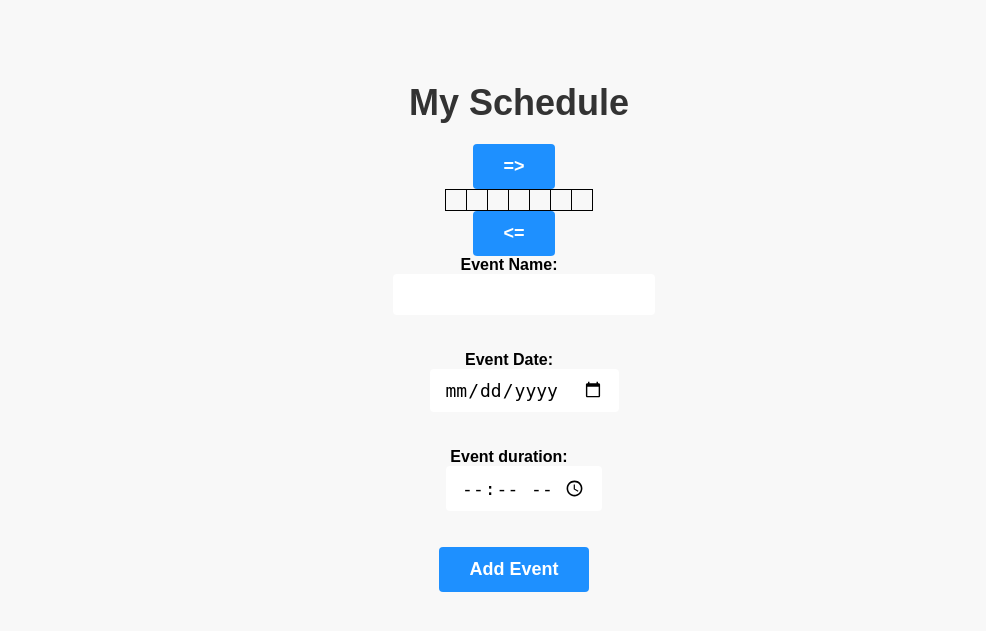
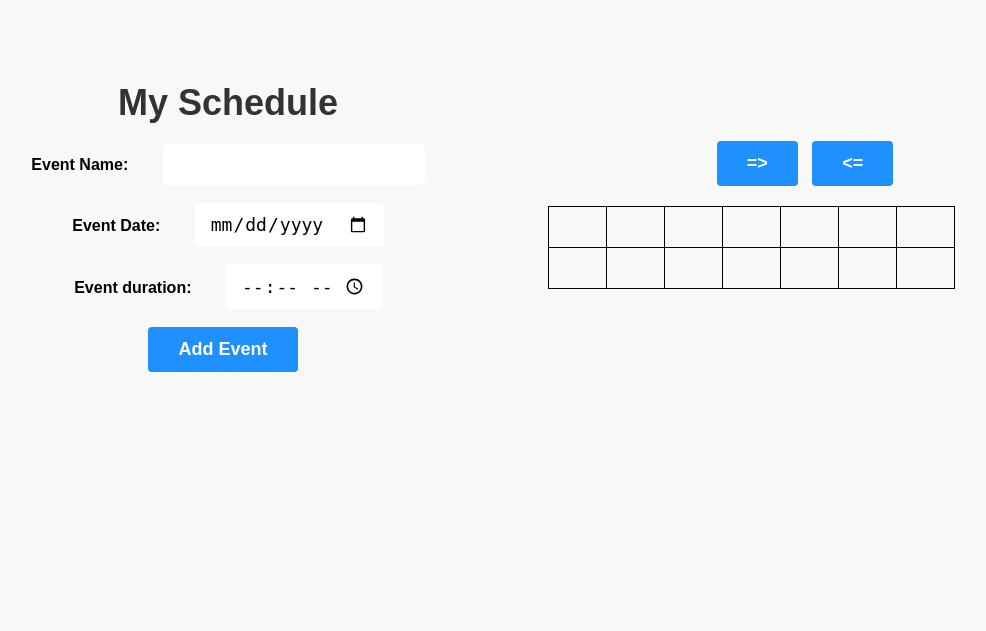
Before and after one commit to dekelmadmon/cyberProject-scheduleAndMeetingManager, a Flask app: page /main in a window 1280 px wide. Shown: the top 631 px of the page, without its empty margins (121-1107 px from the left). Run offline with Flask 3, Linux system fonts and the light colour scheme; lists and menus that the app fills with data are empty.

Commit message:
i dont rememmber the fixes

```diff
--- a/clientSide/static/main_page_style.css
+++ b/clientSide/static/main_page_style.css
@@ -7,7 +7,7 @@
 
 .container {
     display: flex;
-    flex-direction: column;
+    justify-content: space-between;
     align-items: center;
 }
 
@@ -77,3 +77,35 @@
     font-size: 18px;
     margin-left: 10px;
 }
+
+.container {
+    display: flex;
+    justify-content: center;
+    align-items: center;
+}
+
+#schedule-container {
+    width: 50%;
+    margin-left: 5%;
+    margin-top: 20px;
+}
+
+#schedule {
+    width: 140%;
+    border-collapse: collapse;
+    text-align: center;
+}
+
+#schedule th, #schedule td {
+    width: calc(100% / 7);
+    padding: 20px;
+    text-align: center;
+    border: 1px solid black;
+    font-size: 20px; /* increase font size */
+}
+
+
+form {
+    width: 50%;
+    margin-right: auto;
+}
--- a/clientSide/templates/home.html
+++ b/clientSide/templates/home.html
@@ -5,6 +5,7 @@
     <title>Welcome to SOAB</title>
     <script src="https://ajax.googleapis.com/ajax/libs/jquery/3.6.1/jquery.min.js"></script>
     <script src="https://cdn.jsdelivr.net/npm/js-cookie@3.0.1/dist/js.cookie.min.js"></script>
+
     <link rel="stylesheet" href="{{url_for('static', filename='style.css')}}" />
 </head>
 
--- a/clientSide/templates/main.html
+++ b/clientSide/templates/main.html
@@ -6,38 +6,33 @@
     <meta charset="UTF-8">
     <title>My Schedule</title>
     <script src="{{url_for('static', filename='script.js')}}"></script>
+    <script src="https://cdn.jsdelivr.net/npm/js-cookie@3.0.1/dist/js.cookie.min.js"></script>
 
-    <script src="https://cdn.jsdelivr.net/npm/js-cookie@3.0.1/dist/js.cookie.min.js"></script>
-    <style>
-      #schedule-container {
-        width: 100%;
-      }
 
-      #schedule {
-        width: 100%;
-        border-collapse: collapse;
-      }
-
-      #schedule th, #schedule td {
-        width: calc(100% / 7);
-        padding: 10px;
-        text-align: center;
-        border: 1px solid black;
-      }
-    </style>
   </head>
   <body>
     <div class="container">
-      <h1>My Schedule</h1>
-      <!-- Add a calendar component -->
-      <div class="calendar"></div>
-      <!-- Add a form for creating appointments -->
-      <div>
+      <div style="width: 50%;">
+        <h1>My Schedule</h1>
+        <div class="new-activity"></div>
+        <label for="event-name">Event Name:</label>
+        <input type="text" id="event-name" name="event-name">
+        <br><br>
+        <label for="event-date">Event Date:</label>
+        <input type="date" id="event-date" name="event-date">
+        <br><br>
+        <label for="event-duration">Event duration:</label>
+        <input type="time" id="event-duration" name="event-duration">
+        <br><br>
+        <button type="submit">Add Event</button>
+      </div>
+      <div style="width: 50%;">
         <button id="next"> =&gt; </button>
+        <button id="previous"> &lt;= </button>
         <div id="schedule-container">
           <table id="schedule">
             <tr id="schedule-header">
-              {% for date in dates %}
+              {% for i in range(7) %}
                 <th>{{ date }}</th>
               {% endfor %}
             </tr>
@@ -48,18 +43,11 @@
             </tr>
           </table>
         </div>
-        <button id="previous"> &lt;= </button>
+
       </div>
-      <label for="event-name">Event Name:</label>
-      <input type="text" id="event-name" name="event-name">
-      <br><br>
-      <label for="event-date">Event Date:</label>
-      <input type="date" id="event-date" name="event-date">
-      <br><br>
-      <label for="event-duration">Event duration:</label>
-      <input type="time" id="event-duration" name="event-duration">
-      <br><br>
-      <button type="submit">Add Event</button>
     </div>
+  <script>
+      updateScheduleHeader()
+    </script>
   </body>
 </html>
```
Also changed, not shown: clientSide/static/script.js (+41 -36 lines), db/SQLite_Python.db.
